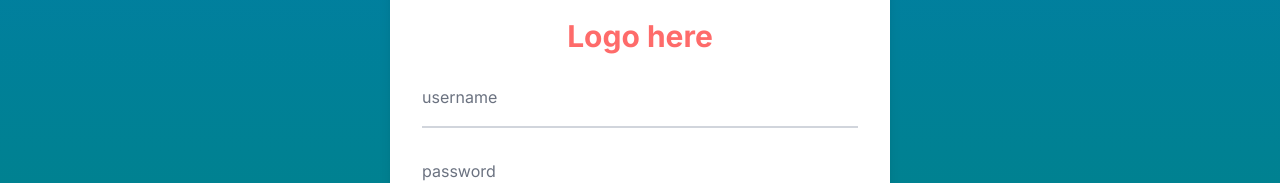
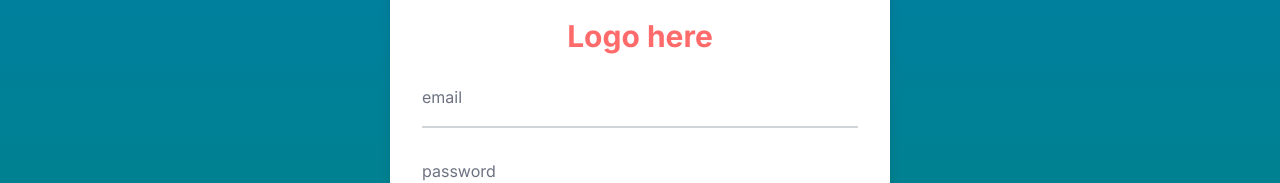
Before and after one commit to hatohui/GenCare, a Next.js app in the folder frontend/: page /login in a window 1280 px wide. Shown: the part 224-407 px from the top of the page. Built offline with nearby package versions, Linux system fonts and the light colour scheme.

Commit message:
fix: changed loginForm from username to email

```diff
--- a/frontend/src/Components/Auth/LoginForm.tsx
+++ b/frontend/src/Components/Auth/LoginForm.tsx
@@ -10,15 +10,16 @@ import { loginSchema } from '@/Interfaces/Auth/Schema/login'
 import { ZodError } from 'zod'
 import { loginUser } from '@/Services/auth-service'
 import { useState } from 'react'
+import { redirect } from 'next/navigation'
 
 const LoginForm = () => {
-	const { reset: resetUsername, ...username } = useInput('', 'text')
+	const { reset: resetEmail, ...email } = useInput('', 'email')
 	const { reset: resetPassword, ...password } = useInput('', 'password')
 	const { reset: resetRemember, ...remember } = useInput(false, 'checkbox')
 	const [errors, setErrors] = useState<Record<string, string>>({})
 
 	const handleReset = () => {
-		resetUsername()
+		resetEmail()
 		resetPassword()
 		resetRemember()
 	}
@@ -28,11 +29,13 @@ const LoginForm = () => {
 
 		try {
 			const parsed = loginSchema.parse({
-				username: username.value,
+				email: email.value,
 				password: password.value,
 			})
 			await loginUser(parsed)
+
 			alert('Login successful!')
+			redirect('/') // Redirect to dashboard or home page after successful login
 		} catch (err) {
 			console.log(err)
 
@@ -58,15 +61,15 @@ const LoginForm = () => {
 			<div className='text-3xl font-bold text-accent'>Logo here</div>
 			<form onSubmit={handleSubmit} className='flex flex-col gap-4 p-4 w-full'>
 				<FloatingLabelInput
-					label='username'
-					id='username'
-					type='username'
-					value={username.value}
-					onChange={username.onChange}
-					required
+					label='email'
+					id='email'
+					type='email'
+					value={email.value}
+					onChange={email.onChange}
+					// required
 				/>
-				{errors.username && (
-					<div className='text-red-500 text-sm'>{errors.username}</div>
+				{errors.email && (
+					<div className='text-red-500 text-sm'>{errors.email}</div>
 				)}
 				<FloatingLabelInput
 					label='password'
@@ -74,7 +77,7 @@ const LoginForm = () => {
 					type='password'
 					value={password.value}
 					onChange={password.onChange}
-					required
+					// required
 				/>
 				{errors.password && (
 					<div className='text-red-500 text-sm'>{errors.password}</div>
--- a/frontend/src/Components/Auth/RegisterForm.tsx
+++ b/frontend/src/Components/Auth/RegisterForm.tsx
@@ -138,15 +138,8 @@ export default function RegisterPage() {
 
 //messing around with animte button
 //button is disabled when is submitting
-const SubmitButton = ({ buttonClass }: { buttonClass: string }) => {
+export const SubmitButton = ({ buttonClass }: { buttonClass: string }) => {
 	const { pending } = useFormStatus()
-
-	const box = {
-		width: '100%',
-		height: 50,
-		backgroundColor: '#9911ff',
-		borderRadius: 5,
-	}
 
 	return (
 		<motion.button
@@ -154,9 +147,8 @@ const SubmitButton = ({ buttonClass }: { buttonClass: string }) => {
 			type='submit'
 			content='Submit'
 			className={buttonClass}
-			whileHover={{ scale: 1.2 }}
+			whileHover={{ scale: 1 }}
 			whileTap={{ scale: 0.9 }}
-			style={box}
 		/>
 	)
 }
--- a/frontend/src/Services/auth-service.ts
+++ b/frontend/src/Services/auth-service.ts
@@ -2,16 +2,16 @@ import { LoginData } from '@/Interfaces/Auth/Schema/login'
 import { RegisterFormData } from '@/Interfaces/Auth/Schema/register'
 import axios, { AxiosResponse } from 'axios'
 
-const baseUrl = 'https://66fd4486c3a184a84d19c340.mockapi.io/users'
+const baseUrl = 'https://66fd4486c3a184a84d19c340.mockapi.io/'
 
 export const registerUser = async (
 	data: RegisterFormData
 ): Promise<AxiosResponse> => {
-	const response = await axios.post(baseUrl, data)
+	const response = await axios.post(`${baseUrl}/users`, data)
 	return response
 }
 
 export const loginUser = async (data: LoginData): Promise<AxiosResponse> => {
-	const response = await axios.post(`someApi`, data)
+	const response = await axios.post(`${baseUrl}/login`, data)
 	return response
 }
```
